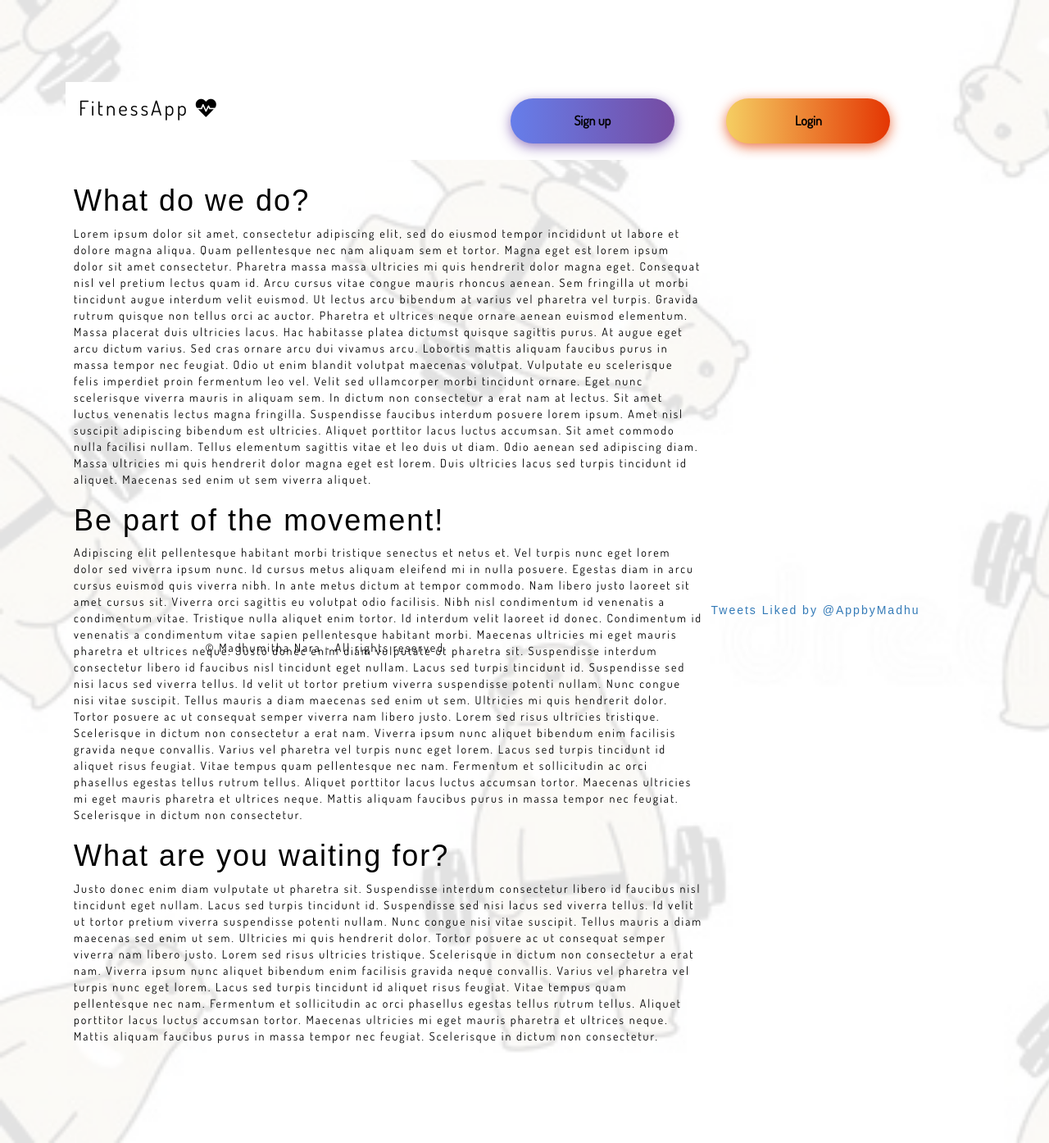
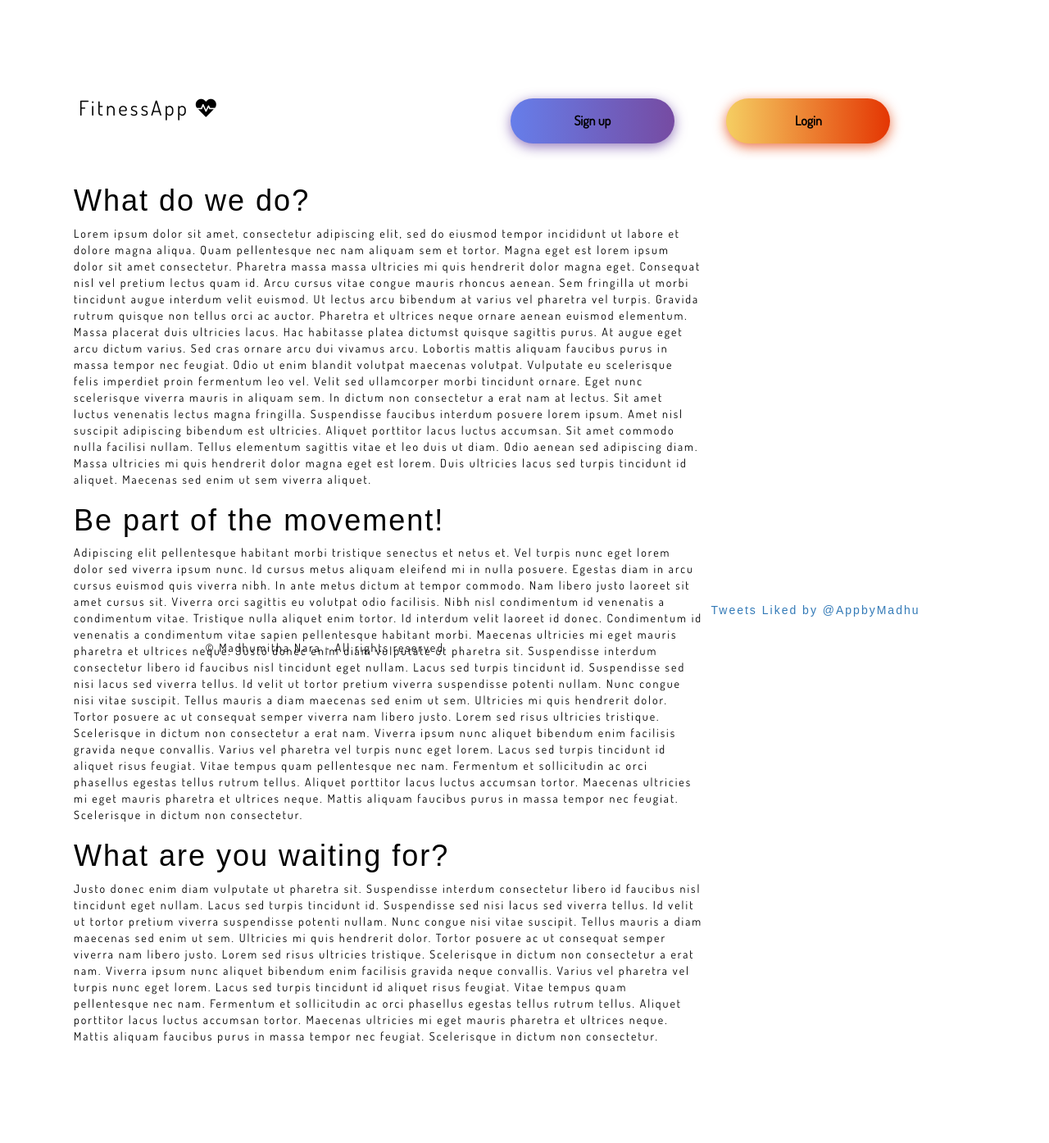
Before and after one commit to madhumithanara/FitnessApp, a Django app: page / in a window 1280 px wide. Shown: the whole page at 82% size. Run offline with Django 3.2, Linux system fonts and the light colour scheme; some libraries are stand-ins or nearby versions; some web fonts are replaced.

Commit message:
removed background picture

```diff
--- a/static/css/style.css
+++ b/static/css/style.css
@@ -42,9 +42,9 @@ body
   margin-bottom: 100px;
   margin-right: 150px;
   margin-left: 80px;
-  background-image: URL("../img/blurred-background.png");
+  /* background-image: URL("../img/blurred-background.png");
   background-size: cover;
-  background-repeat: no-repeat;
+  background-repeat: no-repeat; */
   color: black;
   font-family: 'Just Another Hand', sans-serif;
   letter-spacing: 2px;
```
